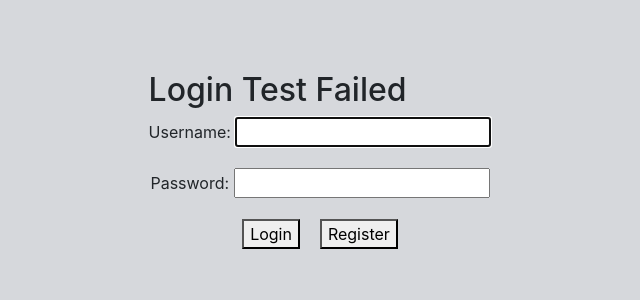
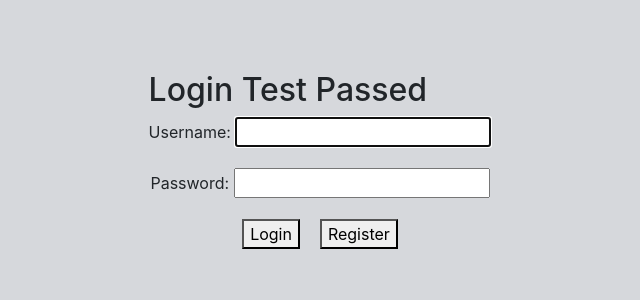
Before and after one commit to Morethanatester/my_Django_Project, a Django app: page /login/ in a window 1280 px wide. Shown: the part 56-356 px from the top of the page, without its empty margins (320-960 px from the left). Run offline with Django 5.2, Linux system fonts and the light colour scheme; some libraries are stand-ins or nearby versions.

Commit message:
test passed feature request

```diff
--- a/skillsApp/templates/skillsApp/login.html
+++ b/skillsApp/templates/skillsApp/login.html
@@ -4,7 +4,7 @@
     <body>
         <div style="display: flex; justify-content: center; align-items: center; height: 40vh;">
             <div>
-                <h2>Login Test Failed</h2>
+                <h2>Login Test Passed</h2>
                 {% for message in messages %}
                     <p id="messages">{{ message }}</p>
                 {% endfor %}
```
Also changed, not shown: skillsApp/tests/tests_models.py (+2 -2 lines).
